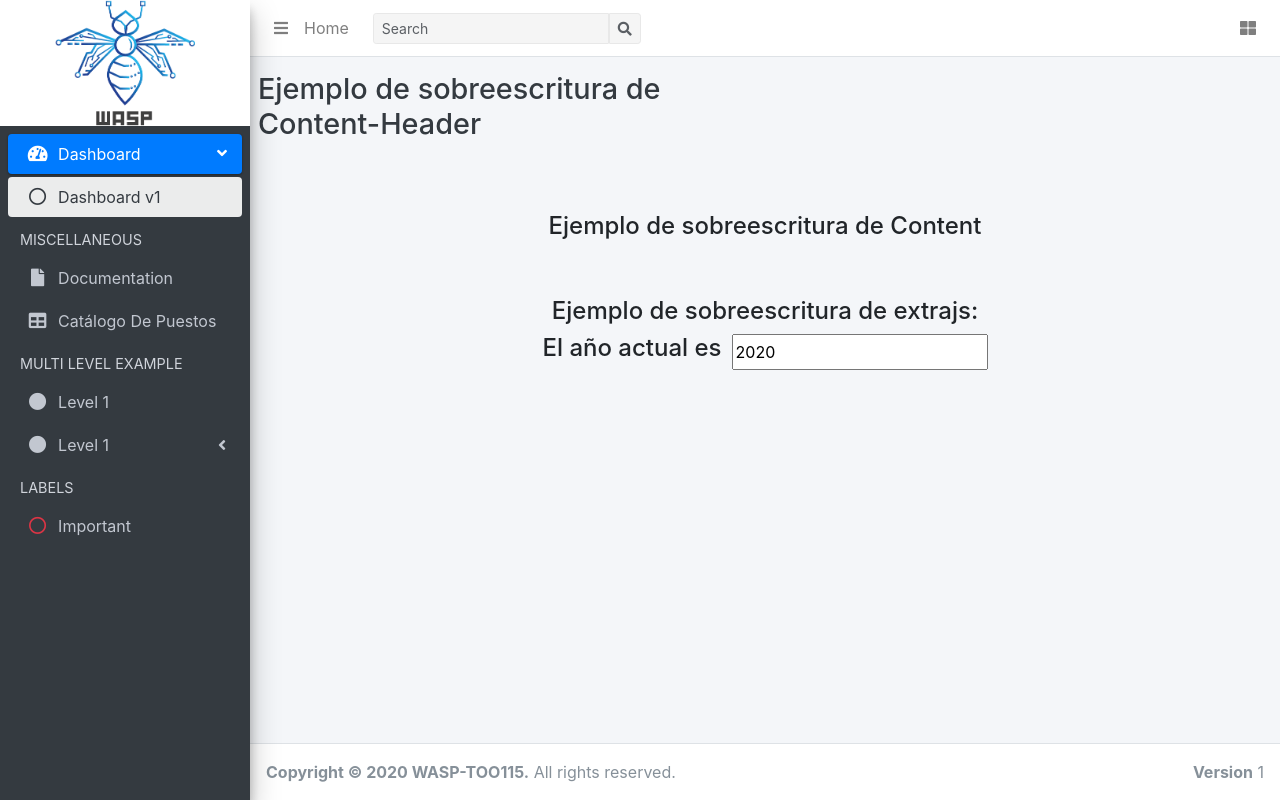
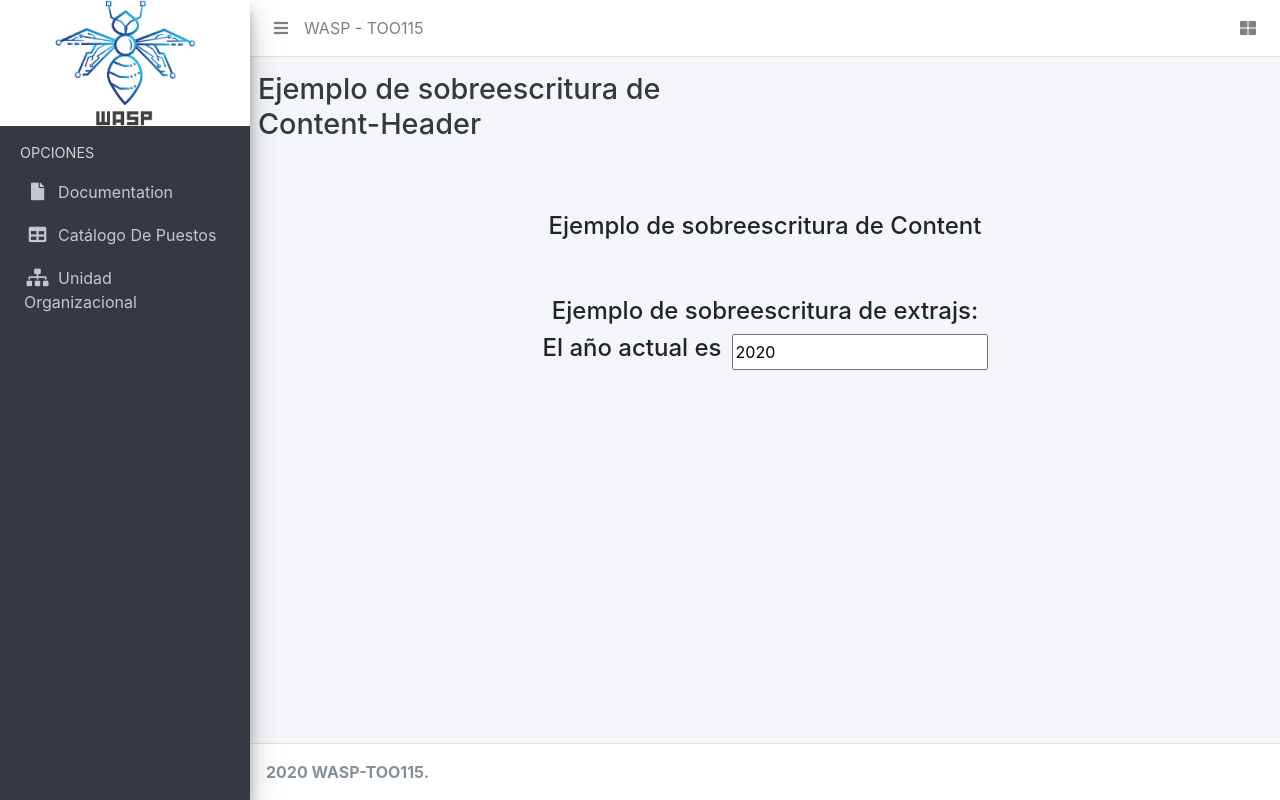
Before and after one commit to Warranty-System-Protection-WASP/SistemaDeSeguridad-PythonDjangoTOO115, a Django app: template WASP_TOO115/templates/index.html in a window 1280 px wide. Run offline with Django 3.2, Linux system fonts and the light colour scheme; the template is opened without the code that fills it, so the values that code supplies are empty; some libraries are stand-ins or nearby versions.

Commit message:
Arreglos para el archivo base, nav y sidebar

```diff
--- a/WASP_TOO115/templates/Base/Base.html
+++ b/WASP_TOO115/templates/Base/Base.html
@@ -125,9 +125,9 @@
                 <div class="tab-content p-0">
                   <!-- Morris chart - Sales -->
                   <div class="chart tab-pane active" id="revenue-chart"
-                       style="position: relative; height: 300px;">
+                      style="position: relative; height: 300px;">
                       <canvas id="revenue-chart-canvas" height="300" style="height: 300px;"></canvas>
-                   </div>
+                  </div>
                   <div class="chart tab-pane" id="sales-chart" style="position: relative; height: 300px;">
                     <canvas id="sales-chart-canvas" height="300" style="height: 300px;"></canvas>
                   </div>
@@ -148,10 +148,10 @@
 
 
   <footer class="main-footer">
-    <strong>Copyright &copy; 2020 <a>WASP-TOO115</a>.</strong>
-    All rights reserved.
+    <strong>2020 <a>WASP-TOO115</a>.</strong>
+
     <div class="float-right d-none d-sm-inline-block">
-      <b>Version</b> 1
+
     </div>
   </footer>
 
--- a/WASP_TOO115/templates/Base/navbar.html
+++ b/WASP_TOO115/templates/Base/navbar.html
@@ -5,21 +5,11 @@
       <a class="nav-link" data-widget="pushmenu" href="#" role="button"><i class="fas fa-bars"></i></a>
     </li>
     <li class="nav-item d-none d-sm-inline-block">
-      <a href="{% url 'index' %}" class="nav-link">Home</a>
+      <a href="{% url 'index' %}" class="nav-link">WASP - TOO115</a>
     </li>
   </ul>
 
-  <!-- SEARCH FORM -->
-  <form class="form-inline ml-3">
-    <div class="input-group input-group-sm">
-      <input class="form-control form-control-navbar" type="search" placeholder="Search" aria-label="Search">
-      <div class="input-group-append">
-        <button class="btn btn-navbar" type="submit">
-          <i class="fas fa-search"></i>
-        </button>
-      </div>
-    </div>
-  </form>
+
 
   <!-- Right navbar links -->
   <ul class="navbar-nav ml-auto">
--- a/WASP_TOO115/templates/Base/sidebar.html
+++ b/WASP_TOO115/templates/Base/sidebar.html
@@ -12,8 +12,8 @@
     <nav class="mt-2">
       <ul class="nav nav-pills nav-sidebar flex-column" data-widget="treeview" role="menu" data-accordion="false">
         <!-- Add icons to the links using the .nav-icon class
-             with font-awesome or any other icon font library -->
-        <li class="nav-item has-treeview menu-open">
+            with font-awesome or any other icon font library -->
+        <!-- <li class="nav-item has-treeview menu-open">
           <a href="#" class="nav-link active">
             <i class="nav-icon fas fa-tachometer-alt"></i>
             <p>
@@ -29,20 +29,33 @@
               </a>
             </li>
           </ul>
-        </li>
-        <li class="nav-header">MISCELLANEOUS</li>
+        </li> -->
+        <li class="nav-header">OPCIONES</li>
         <li class="nav-item">
           <a href="https://adminlte.io/docs/3.0" class="nav-link">
             <i class="nav-icon fas fa-file"></i>
             <p>Documentation</p>
           </a>
         </li>
+
+        <!-- De aca en adelante se listan las opciones del nav para agregar -->
         <li class="nav-item">
           <a href="{% url 'index roles' %}" class="nav-link">
             <i class="nav-icon fas fa-table"></i>
             <p>Catálogo De Puestos</p>
           </a>
         </li>
+        <li class="nav-item">
+          <a href="#" class="nav-link">
+            <i class="nav-icon fas fa-sitemap"></i> <!-- Icono a utilizar -->
+            <p>Unidad Organizacional</p>
+          </a>
+        </li>
+        <!--
+
+          NAV DE MULTI NIVEL
+
+
         <li class="nav-header">MULTI LEVEL EXAMPLE</li>
         <li class="nav-item">
           <a href="#" class="nav-link">
@@ -84,13 +97,16 @@
             </li>
           </ul>
         </li>
-        <li class="nav-header">LABELS</li>
-        <li class="nav-item">
+
+        FIN DEL NAV DE MULTINIVEL
+      -->
+        <!-- <li class="nav-header">LABELS</li> -->
+        <!-- <li class="nav-item">
           <a href="#" class="nav-link">
             <i class="nav-icon far fa-circle text-danger"></i>
             <p class="text">Important</p>
           </a>
-        </li>
+        </li> -->
       </ul>
     </nav>
     <!-- /.sidebar-menu -->
```
Also changed, not shown: WASP_TOO115/apps/UnidadOrganizacional/forms.py (added), WASP_TOO115/apps/UnidadOrganizacional/urls.py (added).
